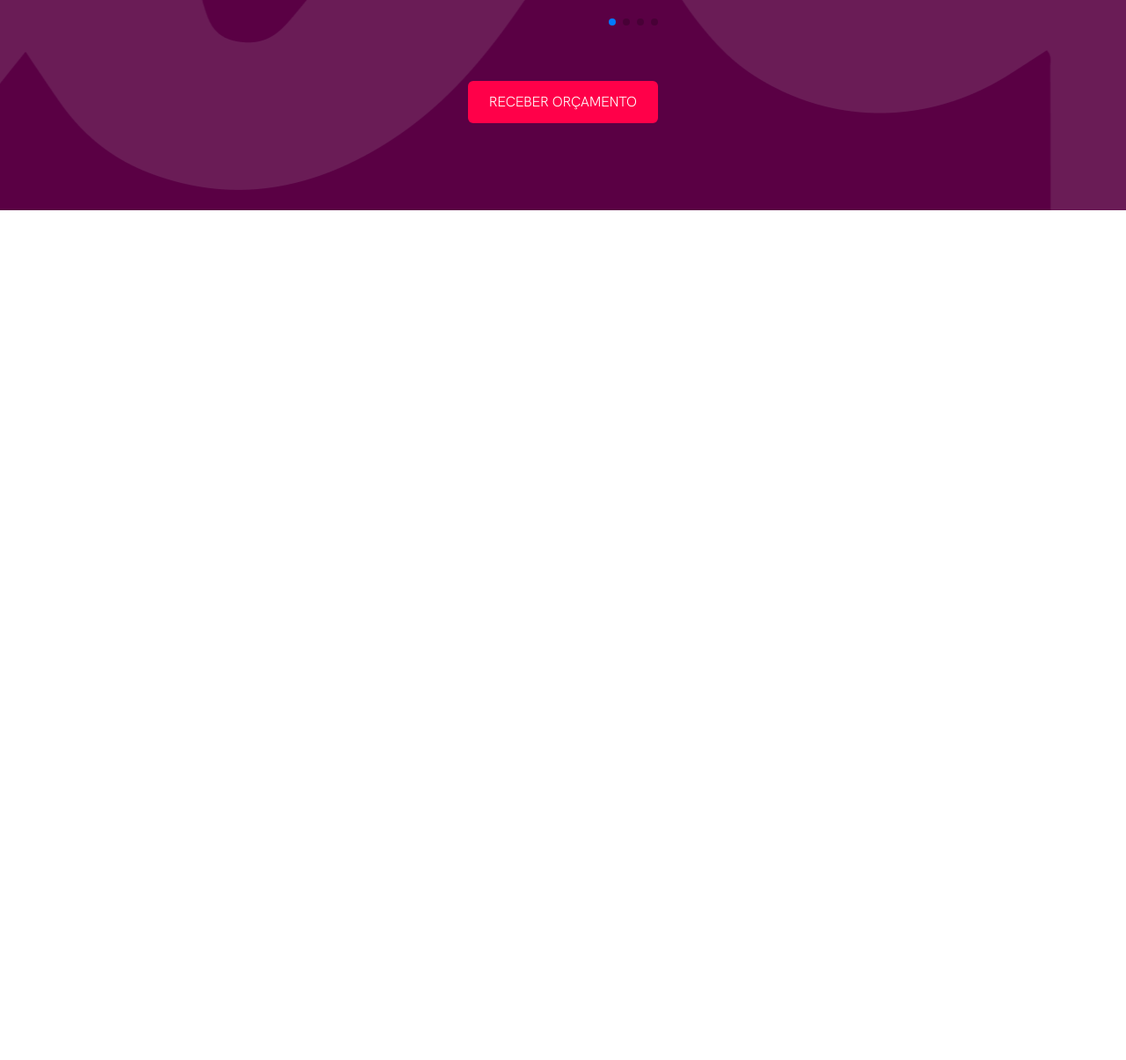
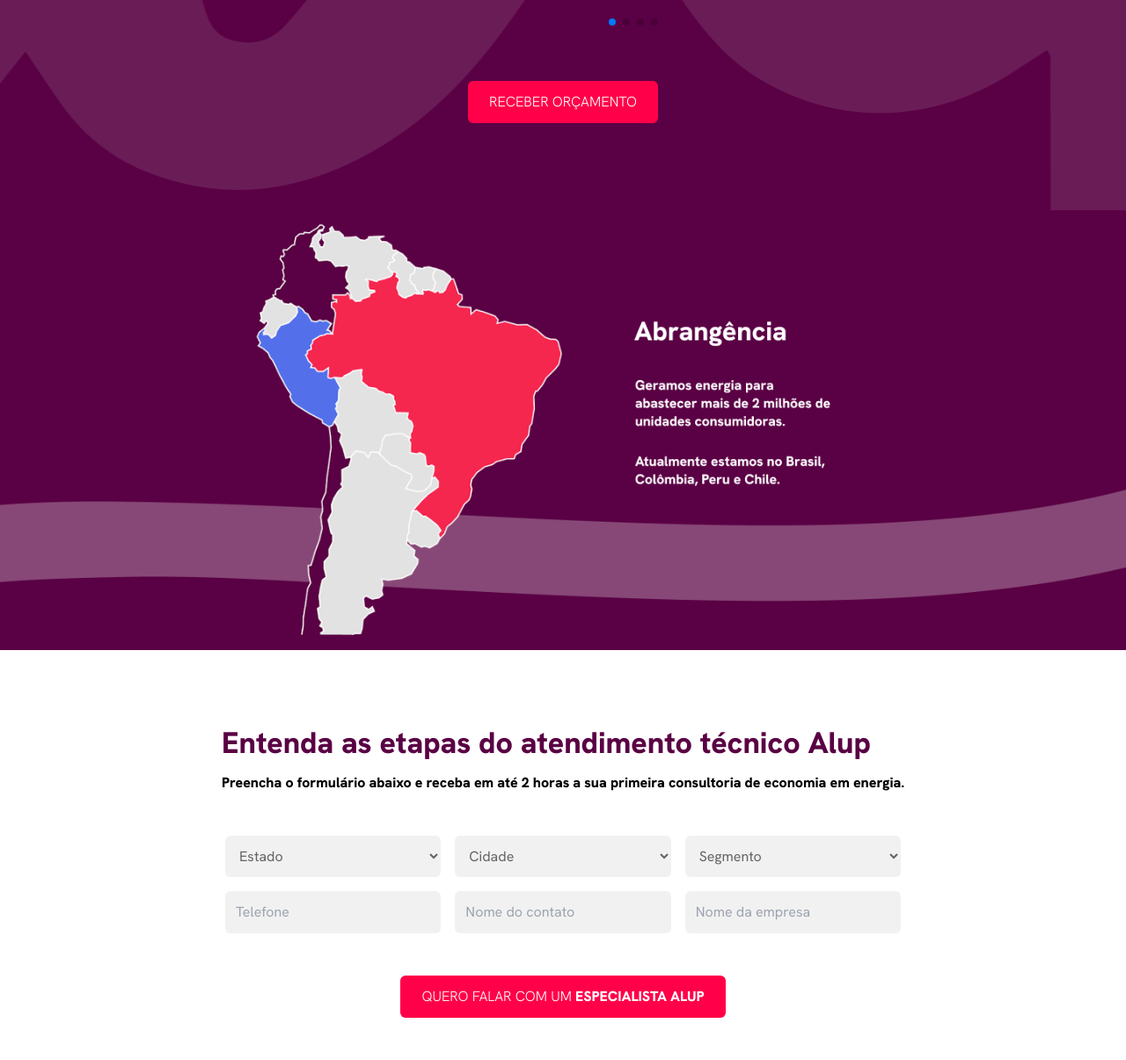
Before and after one commit to fulviavaz/alup-lp-a, a website: page src/index.html in a window 1280 px wide. Shown: the part 3412-4617 px from the top of the page at 88% size. Before the commit the page ends 3651 px from the top, so only its background shows below. Drawn offline with nearby package versions, Linux system fonts and the light colour scheme.

Commit message:
feat:second form

```diff
--- a/src/index.html
+++ b/src/index.html
@@ -277,8 +277,76 @@
 
     </section>
 
+<section class="bg-cover bg-center bg-no-repeat h-[500px] bg-[#5A0044] flex-col items-center justify-center"
+    style="background-image: url('/assets/images/group1.png');">
+</section>
 
+<section class="bg-white w-full flex items-center justify-center">
+    <div class="max-w-screen-xl  flex-col items-start justify-center pt-20">
+        <h1 class="text-[34px] font-extrabold font-sans text-[#5A0044]">Entenda as etapas do atendimento técnico Alup
+        </h1>
+        <p class="text-black font-sans text-base font-extrabold pt-2">Preencha o formulário abaixo e receba em até 2 horas a sua primeira consultoria de economia em energia.</p>
+        <!-- form -->
+        <div class="py-12">
 
+            <form class="flex flex-col items-center ">
+                <div class="grid grid-cols-3 gap-4 w-full max-w-3xl">
+                    <!-- Estado -->
+                    <div class="relative">
+                        <select
+                            class="font-sans w-full bg-[#F1F1F1] p-3 rounded-md text-[#636363] focus:outline-none focus:ring-2 focus:ring-pink-500">
+                            <option disabled selected>Estado</option>
+                            <option>SP</option>
+                            <option>RJ</option>
+                            <option>MG</option>
+                        </select>
+                    </div>
+
+                    <!-- Cidade -->
+                    <div class="relative">
+                        <select
+                            class="font-sans w-full bg-[#F1F1F1] p-3 rounded-md text-[#636363] focus:outline-none focus:ring-2 focus:ring-pink-500">
+                            <option disabled selected>Cidade</option>
+                            <option>São Paulo</option>
+                            <option>Rio de Janeiro</option>
+                            <option>Belo Horizonte</option>
+                        </select>
+                    </div>
+
+                    <!-- Segmento -->
+                    <div class="relative">
+                        <select
+                            class="w-full font-sans bg-[#F1F1F1] p-3 rounded-md text-[#636363] focus:outline-none focus:ring-2 focus:ring-pink-500">
+                            <option disabled selected>Segmento</option>
+                            <option>Comércio</option>
+                            <option>Serviços</option>
+                            <option>Indústria</option>
+                        </select>
+                    </div>
+
+                    <!-- Telefone -->
+                    <input type="text" placeholder="Telefone"
+                        class="font-sans w-full bg-[#F1F1F1] p-3 rounded-md text-[#636363] focus:outline-none focus:ring-2 focus:ring-pink-500" />
+
+                    <!-- Nome do Contato -->
+                    <input type="text" placeholder="Nome do contato"
+                        class="font-sans w-full bg-[#F1F1F1] p-3 rounded-md text-[#636363] focus:outline-none focus:ring-2 focus:ring-pink-500" />
+
+                    <!-- Nome da Empresa -->
+                    <input type="text" placeholder="Nome da empresa"
+                        class="font-sans w-full bg-[#F1F1F1] p-3 rounded-md text-[#636363] focus:outline-none focus:ring-2 focus:ring-pink-500" />
+                </div>
+
+                <!-- Botão -->
+                <button type="submit"
+                    class="font-sans mt-12 bg-[#FF0049] text-white font-light py-3 px-6 rounded-md hover:bg-pink-600 focus:outline-none focus:ring-2 focus:ring-pink-700">
+                    QUERO FALAR COM UM <span class="font-extrabold">ESPECIALISTA ALUP</span>
+                </button>
+            </form>
+
+        </div>
+    </div>
+</section>
 
     <script src="https://cdn.jsdelivr.net/npm/swiper@11/swiper-bundle.min.js"></script>
     <script src="/src/javascript/script.js"></script>
```
Also changed, not shown: assets/images/group1.png (added), src/output.css.
